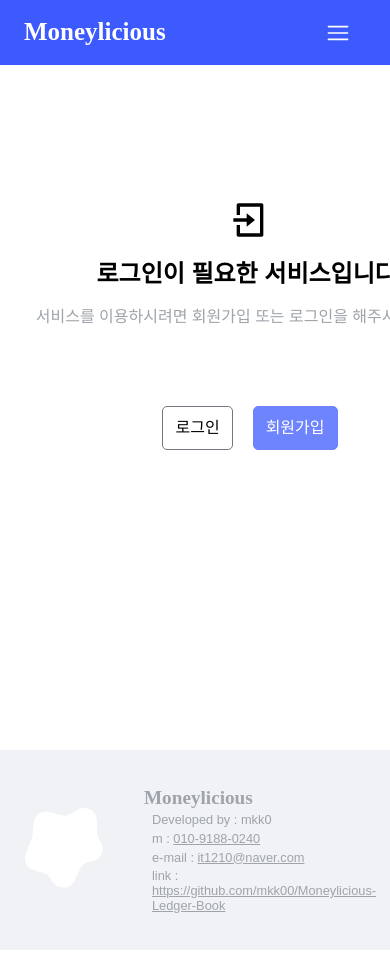
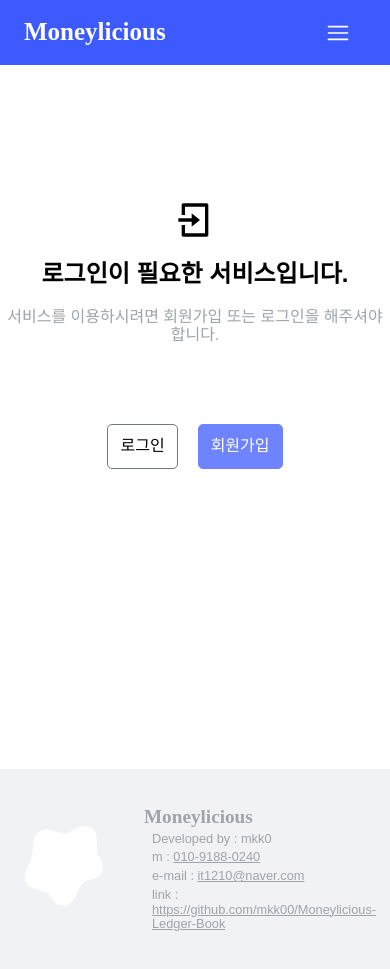
Before and after one commit to mkk00/Moneylicious-Ledger-Book, a React (Vite) app: page /loginRequired in a window 390 px wide. Built offline with nearby package versions, Linux system fonts and the light colour scheme; no server answers; a small style sheet from the web is missing; a web font is replaced by a local one.

Commit message:
style: 전체 페이지 반응형 레이아웃 적용

```diff
--- a/src/components/board/BoardDetail.tsx
+++ b/src/components/board/BoardDetail.tsx
@@ -11,8 +11,10 @@ import useModal from '@/hook/useModal'
 import ModalPortal from '@/components/modal/ModalPortal'
 import LoginModal from '@/components/modal/LoginModal'
 import Comment from '@/components/board/Comment'
+import { useResponsive } from '@/hook/useMediaQuery'
 
 const BoardDetail = () => {
+  const { isMobile } = useResponsive()
   const { handleUpdate } = useOutletContext<{ handleUpdate: () => void }>()
   const location = useLocation()
   const { item } = location.state || {}
@@ -130,9 +132,9 @@ const BoardDetail = () => {
 
   return (
     <>
-      <BoardContainer>
+      <BoardContainer $isMobile={isMobile}>
         <Detailheader>
-          <Top>
+          <Top $isMobile={isMobile}>
             <Title>
               {item.title}
               {item.comments_count ? ' [' + item.comments_count + ']' : null}
@@ -200,8 +202,8 @@ const flexStyle = css`
   gap: 20px;
 `
 
-const BoardContainer = styled.div`
-  margin: 50px 0;
+const BoardContainer = styled.div<{ $isMobile: boolean }>`
+  margin: ${({ $isMobile }) => ($isMobile ? '50px 20px' : '50px 0')};
   border-bottom: 1px solid ${({ theme }) => theme.gray.gray_200};
 `
 
@@ -211,8 +213,16 @@ const Detailheader = styled.div`
   padding: 20px 10px;
 `
 
-const Top = styled.span`
+const Top = styled.span<{ $isMobile: boolean }>`
   ${flexStyle}
+
+  ${({ $isMobile }) =>
+    $isMobile &&
+    css`
+      flex-direction: column;
+      align-items: flex-start;
+      gap: 10px;
+    `}
 `
 
 const Bottom = styled.div`
--- a/src/components/board/BoardTable.tsx
+++ b/src/components/board/BoardTable.tsx
@@ -2,8 +2,10 @@ import { formatDate } from '@/utils/formatDate'
 import styled, { css, useTheme } from 'styled-components'
 import { BoardListProps } from '@/interface/BoardProps'
 import { NavLink } from 'react-router-dom'
+import { useResponsive } from '@/hook/useMediaQuery'
 
 const BoardTable = ({ post }: { post?: BoardListProps[] | null }) => {
+  const { isMobile, isDesktopOrLaptop } = useResponsive()
   const today = new Date()
   const { color } = useTheme()
 
@@ -19,24 +21,26 @@ const BoardTable = ({ post }: { post?: BoardListProps[] | null }) => {
   })
 
   return (
-    <Table>
+    <Table $isMobile={isMobile}>
       <Thead>
         <tr>
-          <Th $width="md">No</Th>
-          <Th $width="md">태그</Th>
+          {!isMobile && <Th $width={isMobile ? 'ss' : 'md'}>No</Th>}
+          <Th $width={isMobile ? 'sm' : 'md'}>태그</Th>
           <Th $width="wide">제목</Th>
-          <Th $width="lg">작성자</Th>
+          <Th $width={isMobile ? 'md' : 'lg'}>작성자</Th>
           <Th $width="md">작성일</Th>
-          <Th $width="md">추천수</Th>
-          <Th $width="md">조회수</Th>
+          <Th $width={isMobile ? 'ss' : 'md'}>추천수</Th>
+          <Th $width={isMobile ? 'ss' : 'md'}>조회수</Th>
         </tr>
       </Thead>
-      <Tbody>
+      <Tbody $isDesktopOrLaptop={isDesktopOrLaptop}>
         {post?.map(item => (
           <tr key={item.board_id}>
-            <td>{item.board_id}</td>
+            {!isMobile && <td>{item.board_id}</td>}
             <td>{item.tag}</td>
-            <Title onClick={handleScrollToTop}>
+            <Title
+              onClick={handleScrollToTop}
+              $isMobile={isMobile}>
               <NavLink
                 to={`/board/${item.board_id}`}
                 state={{ item }}
@@ -49,7 +53,7 @@ const BoardTable = ({ post }: { post?: BoardListProps[] | null }) => {
                 </span>
               </NavLink>
             </Title>
-            <Name>{item.user_name}</Name>
+            <Name $isMobile={isMobile}>{item.user_name}</Name>
             <WriteDate>
               {formatDate(new Date(item.created_at)) === formatDate(today)
                 ? '오늘'
@@ -74,22 +78,27 @@ const spanStyle = css`
 const omiss = css`
   overflow: hidden;
   text-overflow: ellipsis;
-  white-space: nowrap;
 `
 
 const widthSize = {
-  sm: '50px',
-  md: '90px',
+  ss: '35px',
+  sm: '55px',
+  md: '80px',
   lg: '150px',
   wide: 'auto'
 }
 
-const Table = styled.table`
+const Table = styled.table<{ $isMobile: boolean }>`
   text-align: center;
   width: 100%;
   table-layout: fixed;
   border-collapse: collapse;
   border-bottom: 1px solid ${({ theme }) => theme.gray.gray_100};
+
+  & th {
+    padding: ${({ $isMobile }) => ($isMobile ? '10px 0px' : '10px')};
+    font-size: ${({ $isMobile }) => ($isMobile ? '0.7rem' : '0.8rem')};
+  }
 `
 
 const Thead = styled.thead`
@@ -97,27 +106,32 @@ const Thead = styled.thead`
 `
 
 const Th = styled.th<{ $width?: string }>`
-  padding: 10px;
   font-weight: normal;
-  font-size: 0.8rem;
 
   width: ${({ $width }) =>
+    ($width === 'ss' && widthSize.ss) ||
     ($width === 'sm' && widthSize.sm) ||
     ($width === 'md' && widthSize.md) ||
     ($width === 'lg' && widthSize.lg) ||
     ($width === 'wide' && widthSize.wide)};
 `
 
-const Tbody = styled.tbody`
+const Tbody = styled.tbody<{ $isDesktopOrLaptop: boolean }>`
   width: 100%;
+  font-size: ${({ $isDesktopOrLaptop }) =>
+    $isDesktopOrLaptop ? '0.9rem' : '0.7rem'};
+
   & td {
-    padding: 3px 10px;
+    padding: ${({ $isDesktopOrLaptop }) =>
+      $isDesktopOrLaptop ? '3px 10px' : '3px 0px'};
   }
-  font-size: 0.9rem;
 `
 
-const Title = styled.td`
+const Title = styled.td<{ $isMobile: boolean }>`
   ${omiss}
+  white-space: ${({ $isMobile }) => ($isMobile ? 'wrap' : 'nowrap')};
+  line-height: ${({ $isMobile }) => $isMobile && '1.5'};
+  font-size: ${({ $isMobile }) => $isMobile && '0.8rem'};
   text-align: start;
 
   & span {
@@ -125,8 +139,9 @@ const Title = styled.td`
   }
 `
 
-const Name = styled.td`
+const Name = styled.td<{ $isMobile: boolean }>`
   ${omiss}
+  white-space: ${({ $isMobile }) => ($isMobile ? 'wrap' : 'nowrap')};
   line-height: 44px;
 `
 
--- a/src/components/board/Comment.tsx
+++ b/src/components/board/Comment.tsx
@@ -16,6 +16,7 @@ import DefaultProfile from '../userInfo/DefaultProfile'
 import useModal from '@/hook/useModal'
 import ModalPortal from '@/components/modal/ModalPortal'
 import LoginModal from '@/components/modal/LoginModal'
+import { useResponsive } from '@/hook/useMediaQuery'
 
 const Comment = ({
   boardData,
@@ -24,6 +25,7 @@ const Comment = ({
   boardData: BoardListProps
   handleUpdate: () => void
 }) => {
+  const { isMobile } = useResponsive()
   const { userInfo } = useAuthStore()
   const { register, reset, handleSubmit, setValue } =
     useForm<CommentTextProps>()
@@ -196,7 +198,7 @@ const Comment = ({
   }, [boardData.id])
 
   return (
-    <Container>
+    <Container $isMobile={isMobile}>
       <div>
         댓글 {commentData ? commentData.length : 0}개
         {commentData && renderComments(commentData, null)}
@@ -261,8 +263,9 @@ const Comment = ({
 
 export default Comment
 
-const Container = styled.div`
+const Container = styled.div<{ $isMobile: boolean }>`
   margin: 50px 0;
+  padding: ${({ $isMobile }) => $isMobile && '0 20px'};
 `
 
 const CommentList = styled.div<{ $isRecomment?: boolean }>`
--- a/src/components/dashBoard/Summary.tsx
+++ b/src/components/dashBoard/Summary.tsx
@@ -2,8 +2,10 @@ import styled from 'styled-components'
 import SummaryCard from './SummaryCard'
 import { LedgerProps } from '@/interface/LedgerProps'
 import { useTransformData } from '@/hook/useTransformData'
+import { useResponsive } from '@/hook/useMediaQuery'
 
 const Summary = ({ ledgerData }: { ledgerData: LedgerProps[] | null }) => {
+  const { isMobile } = useResponsive()
   const currentYear = new Date().getFullYear()
   const currentData = ledgerData
     ? ledgerData?.filter(data => data.created_at_year === currentYear)
@@ -80,7 +82,7 @@ const Summary = ({ ledgerData }: { ledgerData: LedgerProps[] | null }) => {
   return (
     <Container>
       <Title>가계부 요약</Title>
-      <Wrapper>
+      <Wrapper $isMobile={isMobile}>
         {title_content.map(content => (
           <SummaryCard
             key={content.id}
@@ -110,8 +112,9 @@ const Title = styled.div`
   font-weight: bold;
 `
 
-const Wrapper = styled.div`
+const Wrapper = styled.div<{ $isMobile: boolean }>`
   display: grid;
-  grid-template-columns: repeat(2, 1fr);
+  grid-template-columns: ${({ $isMobile }) =>
+    $isMobile ? 'repeat(1, 1fr)' : 'repeat(2, 1fr)'};
   gap: 30px;
 `
--- a/src/components/dashBoard/SummaryCard.tsx
+++ b/src/components/dashBoard/SummaryCard.tsx
@@ -38,6 +38,7 @@ const Description = styled.span`
 
 const Container = styled.div`
   width: 300px;
+  min-height: 180px;
   display: flex;
   gap: 20px;
   flex-direction: column;
--- a/src/components/management/AssetsDetailList.tsx
+++ b/src/components/management/AssetsDetailList.tsx
@@ -10,6 +10,7 @@ import {
   AssetsDataItemProps
 } from '@/interface/AssetsProps'
 import { parseAmount } from '@/utils/getLedgerUtils'
+import { useResponsive } from '@/hook/useMediaQuery'
 
 const AssetsDetailList = ({
   assetsData,
@@ -18,6 +19,7 @@ const AssetsDetailList = ({
   assetsData: AssetsProps[] | null
   fetchAssetsData: () => Promise<void>
 }) => {
+  const { isMobile } = useResponsive()
   const { isOpen, openModal, closeModal } = useModal()
 
   const [detailData, setdetailData] = useState<AssetsDataProps | null>(null)
@@ -64,7 +66,7 @@ const AssetsDetailList = ({
   useEffect(() => {}, [modalType])
 
   return (
-    <Container>
+    <Container $isMobile={isMobile}>
       <Title>내 자산 목록</Title>
       <Wrapper>
         {detailData &&
@@ -124,9 +126,10 @@ const AssetsDetailList = ({
 
 export default AssetsDetailList
 
-const Container = styled.div`
-  width: 600px;
-  margin: 50px auto;
+const Container = styled.div<{ $isMobile: boolean }>`
+  width: ${({ $isMobile }) => ($isMobile ? '100%' : '600px')};
+  margin: 50px auto 0 auto;
+  padding: ${({ $isMobile }) => $isMobile && '20px'};
 `
 const Title = styled.div`
   font-size: 1.4rem;
--- a/src/components/management/LedgerDetailList.tsx
+++ b/src/components/management/LedgerDetailList.tsx
@@ -3,12 +3,15 @@ import { LedgerProps } from '@/interface/LedgerProps'
 import { useState } from 'react'
 import SelectBox from '@/components/input/SelectBox'
 import { getUniqueYears } from '@/utils/getLedgerUtils'
+import { useResponsive } from '@/hook/useMediaQuery'
 
 const LedgerDetailList = ({
   ledgerData
 }: {
   ledgerData: LedgerProps[] | null
 }) => {
+  const { isMobile } = useResponsive()
+
   const currentYear = new Date().getFullYear()
   const currentMonth = new Date().getMonth() + 1
 
@@ -54,7 +57,7 @@ const LedgerDetailList = ({
     )
 
   return (
-    <Container>
+    <Container $isMobile={isMobile}>
       <Title>
         현금 이용 내역
         <SelectWrapper>
@@ -103,9 +106,10 @@ const LedgerDetailList = ({
 
 export default LedgerDetailList
 
-const Container = styled.div`
-  width: 600px;
-  margin: 50px auto;
+const Container = styled.div<{ $isMobile: boolean }>`
+  width: ${({ $isMobile }) => ($isMobile ? '100%' : '600px')};
+  margin: 50px auto 0 auto;
+  padding: ${({ $isMobile }) => $isMobile && '20px'};
 `
 
 const Title = styled.div`
--- a/src/components/management/Summary.tsx
+++ b/src/components/management/Summary.tsx
@@ -10,6 +10,7 @@ import AssetsSummaryModal from '@/components/modal/AssetsSummaryModal'
 import { parseAmount } from '@/utils/getLedgerUtils'
 import { selectAssetsTarget } from '@/api/assetsApi'
 import { getMonthlyTrend } from '@/utils/getLedgerTrends'
+import { useResponsive } from '@/hook/useMediaQuery'
 
 const Summary = ({
   ledgerData,
@@ -24,6 +25,7 @@ const Summary = ({
   setOpenAssets: Dispatch<SetStateAction<boolean>>
   fetchAssetsData: () => Promise<void>
 }) => {
+  const { isMobile } = useResponsive()
   const { isOpen, openModal, closeModal } = useModal()
 
   const currentYear = new Date().getFullYear()
@@ -88,7 +90,7 @@ const Summary = ({
   }, [assetsData])
 
   return (
-    <Wrapper>
+    <Wrapper $isMobile={isMobile}>
       <SummaryCard
         title="현금"
         content={`${currentCash.toLocaleString() || 0}원`}
@@ -151,8 +153,9 @@ const Summary = ({
 
 export default Summary
 
-const Wrapper = styled.div`
+const Wrapper = styled.div<{ $isMobile: boolean }>`
   display: grid;
-  grid-template-columns: repeat(2, 1fr);
+  grid-template-columns: ${({ $isMobile }) =>
+    $isMobile ? 'repeat(1, 1fr)' : 'repeat(2, 1fr)'};
   gap: 30px;
 `
--- a/src/pages/Board.tsx
+++ b/src/pages/Board.tsx
@@ -13,8 +13,10 @@ import ModalPortal from '@/components/modal/ModalPortal'
 import LoginModal from '@/components/modal/LoginModal'
 import useAuthStore from '@/store/useAuthStore'
 import MetaTags from '@/components/common/MetaTag'
+import { useResponsive } from '@/hook/useMediaQuery'
 
 const Board = () => {
+  const { isMobile } = useResponsive()
   const { userInfo } = useAuthStore()
   const navigate = useNavigate()
   const theme = useTheme()
@@ -112,7 +114,7 @@ const Board = () => {
         ))}
       </CategoryList>
       <Outlet context={{ handleUpdate }} />
-      <PostHeader>
+      <PostHeader $isMobile={isMobile}>
         <span>전체 {boardData ? boardData.length : 0}개</span>
         <Button
           type="button"
@@ -154,7 +156,7 @@ const buttonStyle = css`
 
 const PageTitle = styled.h2`
   text-align: center;
-  margin-top: 100px;
+  padding: 20px 0;
 `
 
 const CategoryList = styled.ul`
@@ -169,10 +171,11 @@ const List = styled.li`
   ${buttonStyle}
 `
 
-const PostHeader = styled.div`
+const PostHeader = styled.div<{ $isMobile: boolean }>`
   display: flex;
   justify-content: space-between;
   margin-bottom: 10px;
+  padding: ${({ $isMobile }) => $isMobile && '0 10px'};
 
   & span {
     font-size: 0.9rem;
--- a/src/pages/BoardWrite.tsx
+++ b/src/pages/BoardWrite.tsx
@@ -138,7 +138,7 @@ const Container = styled.form<{ $responsive: boolean }>`
 
 const PageTitle = styled.h2`
   text-align: center;
-  margin-top: 100px;
+  margin-top: 20px;
 `
 
 const BoardTitle = styled.div`
@@ -153,8 +153,7 @@ const ButtonContainer = styled.div`
   display: flex;
   gap: 10px;
   justify-content: center;
-  margin: 20px auto 0 auto;
-  margin-top: 60px;
+  margin: 90px auto 0 auto;
 `
 
 const ErrorMessage = styled.span`
--- a/src/pages/LoginRequired.tsx
+++ b/src/pages/LoginRequired.tsx
@@ -8,8 +8,10 @@ import AuthButton from '@/components/button/AuthButton'
 import { useNavigate } from 'react-router-dom'
 import useAuthStore from '@/store/useAuthStore'
 import { useEffect } from 'react'
+import { useResponsive } from '@/hook/useMediaQuery'
 
 const LoginRequired = () => {
+  const { isDesktopOrLaptop } = useResponsive()
   const { isOpen, openModal, closeModal } = useModal()
   const navigate = useNavigate()
   const { isLogin, userInfo } = useAuthStore()
@@ -23,7 +25,7 @@ const LoginRequired = () => {
 
   return (
     <PageLayout>
-      <Container>
+      <Container $isDesktopOrLaptop={isDesktopOrLaptop}>
         <RiLoginBoxLine size={40} />
         <Title>로그인이 필요한 서비스입니다.</Title>
         <span>
@@ -58,9 +60,9 @@ const LoginRequired = () => {
 
 export default LoginRequired
 
-const Container = styled.div`
+const Container = styled.div<{ $isDesktopOrLaptop: boolean }>`
   margin: 120px auto;
-  width: 500px;
+  width: ${({ $isDesktopOrLaptop }) => ($isDesktopOrLaptop ? '500px' : '100%')};
   display: flex;
   flex-direction: column;
   align-items: center;
--- a/src/pages/Mypage.tsx
+++ b/src/pages/Mypage.tsx
@@ -287,7 +287,7 @@ export default Mypage
 const Container = styled.div<{ $isMobile?: boolean }>`
   width: ${({ $isMobile }) => ($isMobile ? '100%' : '400px')};
   padding: ${({ $isMobile }) => ($isMobile ? '0 30px' : '0')};
-  margin: ${({ $isMobile }) => ($isMobile ? '100px auto' : '130px auto')};
+  margin: 0 auto;
 `
 
 const Title = styled.div`
@@ -296,6 +296,7 @@ const Title = styled.div`
   font-weight: bold;
   font-size: 1.8rem;
   margin-bottom: 30px;
+  padding: 20px 0;
 `
 
 const InputWrapper = styled.form`
```
